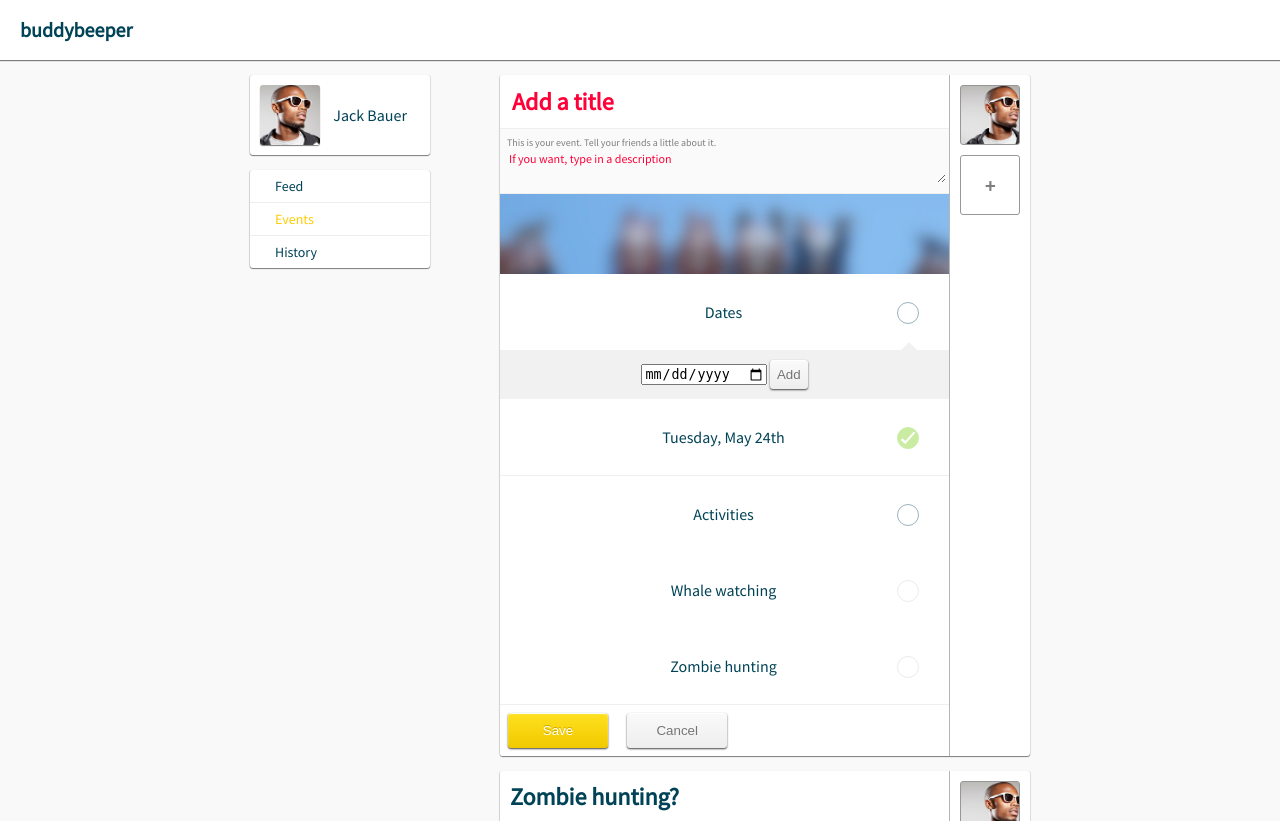
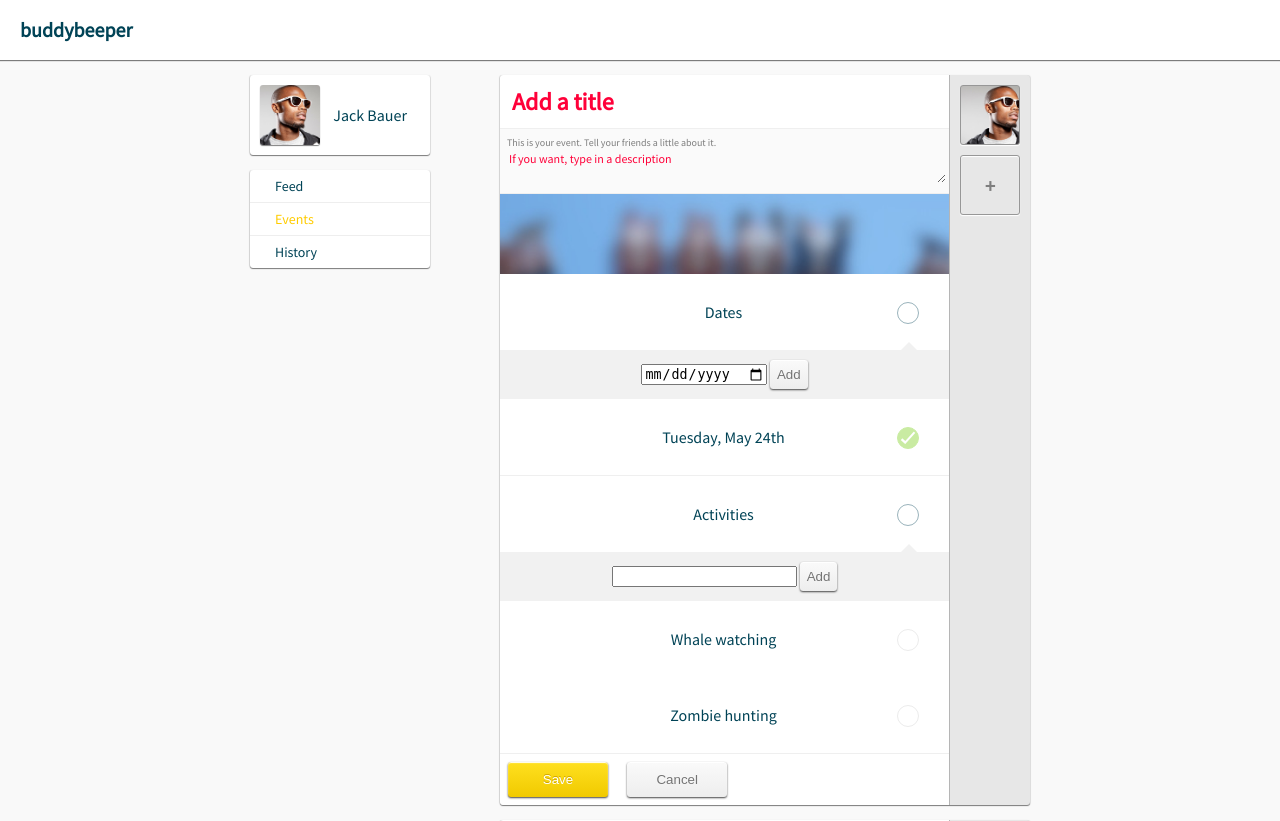
Before and after one commit to aimed/buddybeeper-server, a PHP site: page / in a window 1280 px wide. Shown: the top 821 px of the page. Run offline with PHP 8.4, Linux system fonts and the light colour scheme.

Commit message:
fast fix

```diff
--- a/_web/assets/css/feed.css
+++ b/_web/assets/css/feed.css
@@ -99,7 +99,7 @@
 	.event .section {
 		border-bottom: 1px solid #efefef;
 	}
-	.event .item {
+	.event.item {
 		background: #e7e7e7;
 		overflow: hidden;
 	}
@@ -177,7 +177,7 @@
 		padding: 28px 0 28px;
 	}
 	.event-editor textarea,
-	.event-editor input[type="text"] {
+	.event-editor input[type="text"].inline {
 		border: none;
 		font: inherit;
 		color: #ff0039;
@@ -185,8 +185,7 @@
 		width: 100%;
 	}
 	.event-editor textarea,
-	.event-editor input[type="text"]:focus {
-	}
+	.event-editor input[type="text"]:focus {}
 	.event-editor textarea {
 		overflow-x: hidden;
 		resize: vertical;
--- a/_web/static/home.html
+++ b/_web/static/home.html
@@ -7,7 +7,7 @@
 			<div class="desc">
 
 				<div class="title section">
-					<h2><input type="text" name="" value="Add a title" /></h2>
+					<h2><input type="text" class="inline" name="" value="Add a title" /></h2>
 				</div>
 
 				<div class="details section">
@@ -37,6 +37,11 @@
 					<div class="heading">
 						<div class="icon"></div>
 						<div class="text">Activities<span class="vote add"></span></div>
+					</div>
+					<div class="inlay">
+						<i class="tip"></i>
+						<input type="text" name="" value="" />
+						<button class="button">Add</button>
 					</div>
 					<div class="data">
 						<div class="icon"></div>
```
